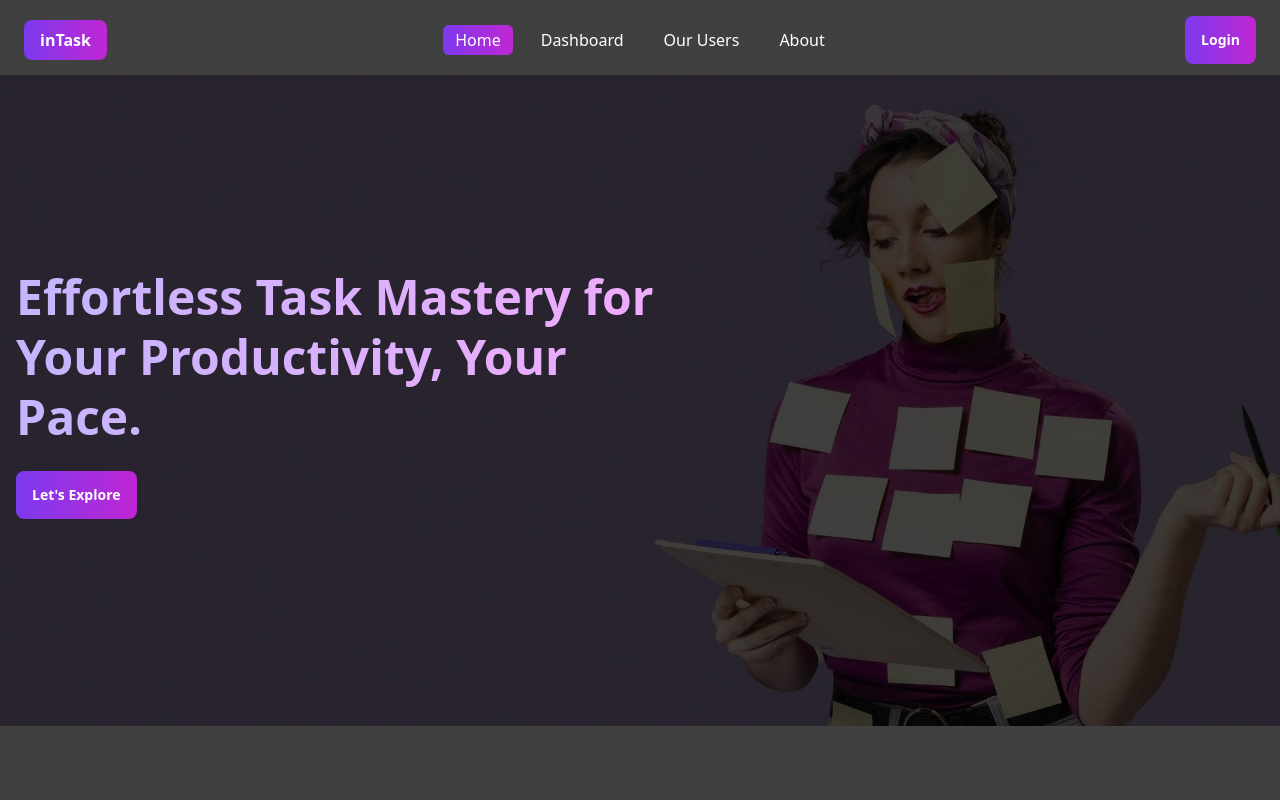
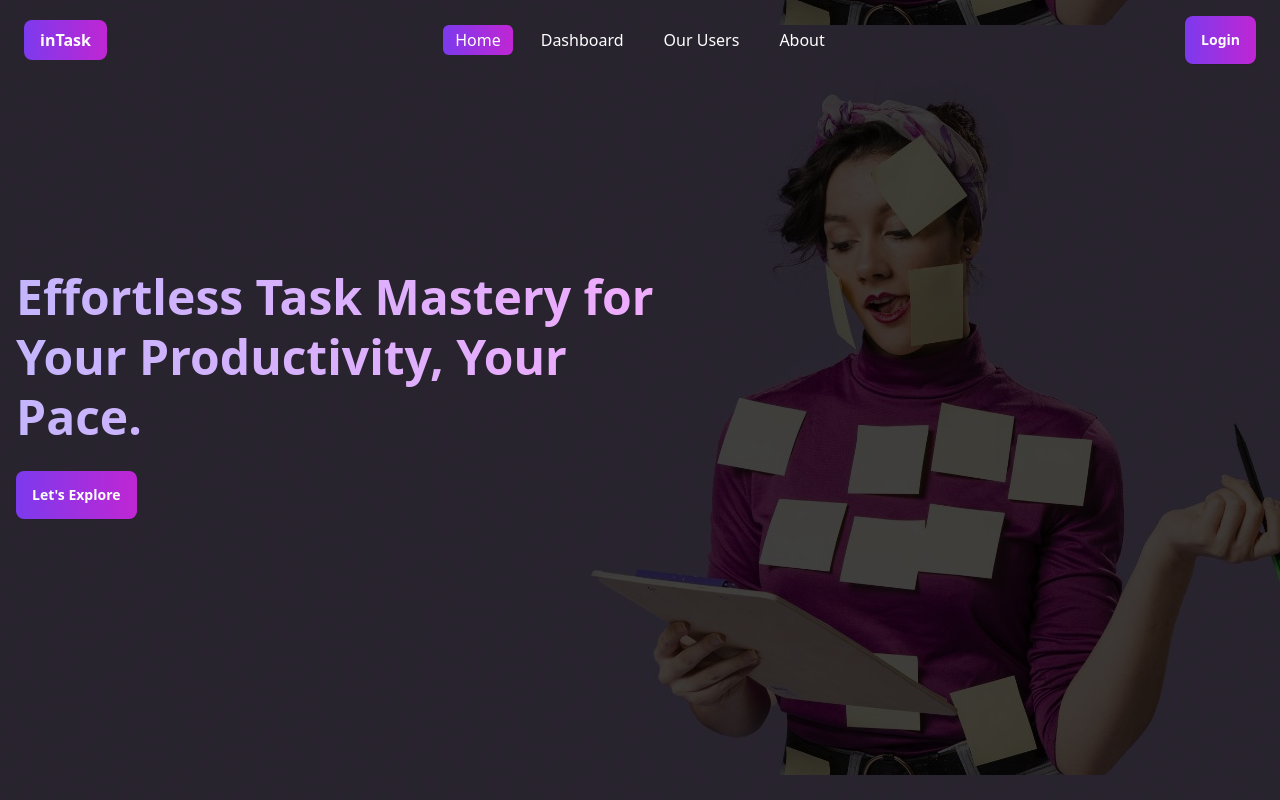
Before and after one commit to justJubair/intask-client, a React (Vite) app: page / in a window 1280 px wide. Built offline with nearby package versions, Linux system fonts and the light colour scheme.

Commit message:
update: banner image updated

```diff
--- a/src/components/Banner/Banner.tsx
+++ b/src/components/Banner/Banner.tsx
@@ -4,11 +4,12 @@ import Container from "../Shared/Container";
 // import bannerImg from "../../assets/images/banner.jpg"
 const Banner = () => {
     return(
-        <>
-            <div className="min-h-screen bg-center object-cover bg-no-repeat bg-hero-img">
+        <div>
+            <div className="min-h-screen object-cover  bg-hero-img bg-center ">
                 {/* overlay */}
-                <div className="bg-blend-overlay bg-black/75 min-h-screen top-0 left-0"></div>
+                <div className="bg-blend-overlay bg-black/75 h-screen top-0 left-0"></div>
                 {/* text content */}
+            </div>
                 <Container>
 
                 <div className="absolute top-1/4 md:top-1/3 text-white lg:w-1/2 space-y-6">
@@ -16,7 +17,6 @@ const Banner = () => {
                     <Link to="/login" className="btn bg-gradient-to-r from-violet-600 to-fuchsia-600 text-white border-none hover:scale-105">Let's Explore</Link>
                 </div>
                 </Container>
-            </div>
-        </>
+        </div>
     )}
 export default Banner;
```
Also changed, not shown: src/assets/images/banner.jpg.
